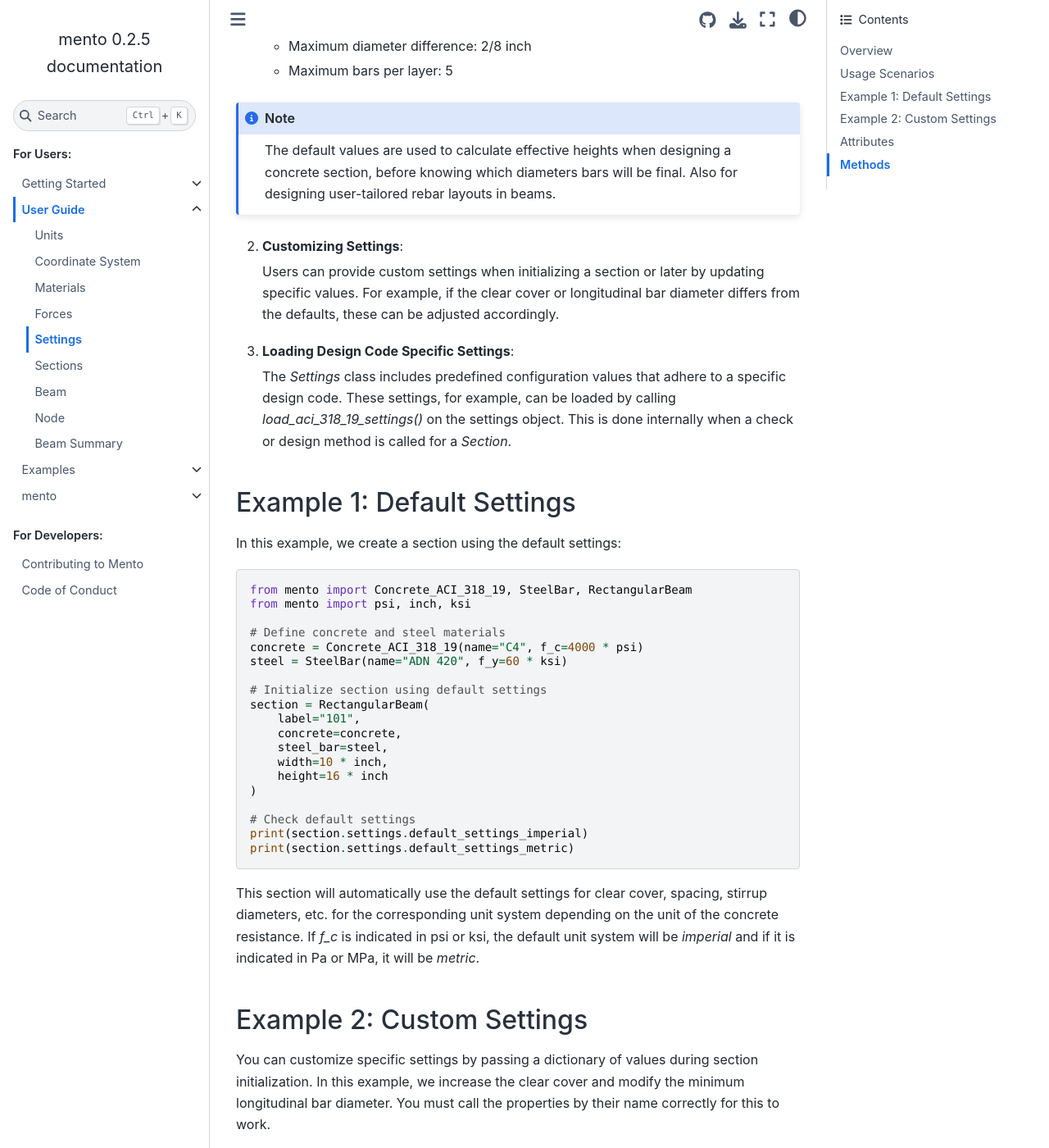
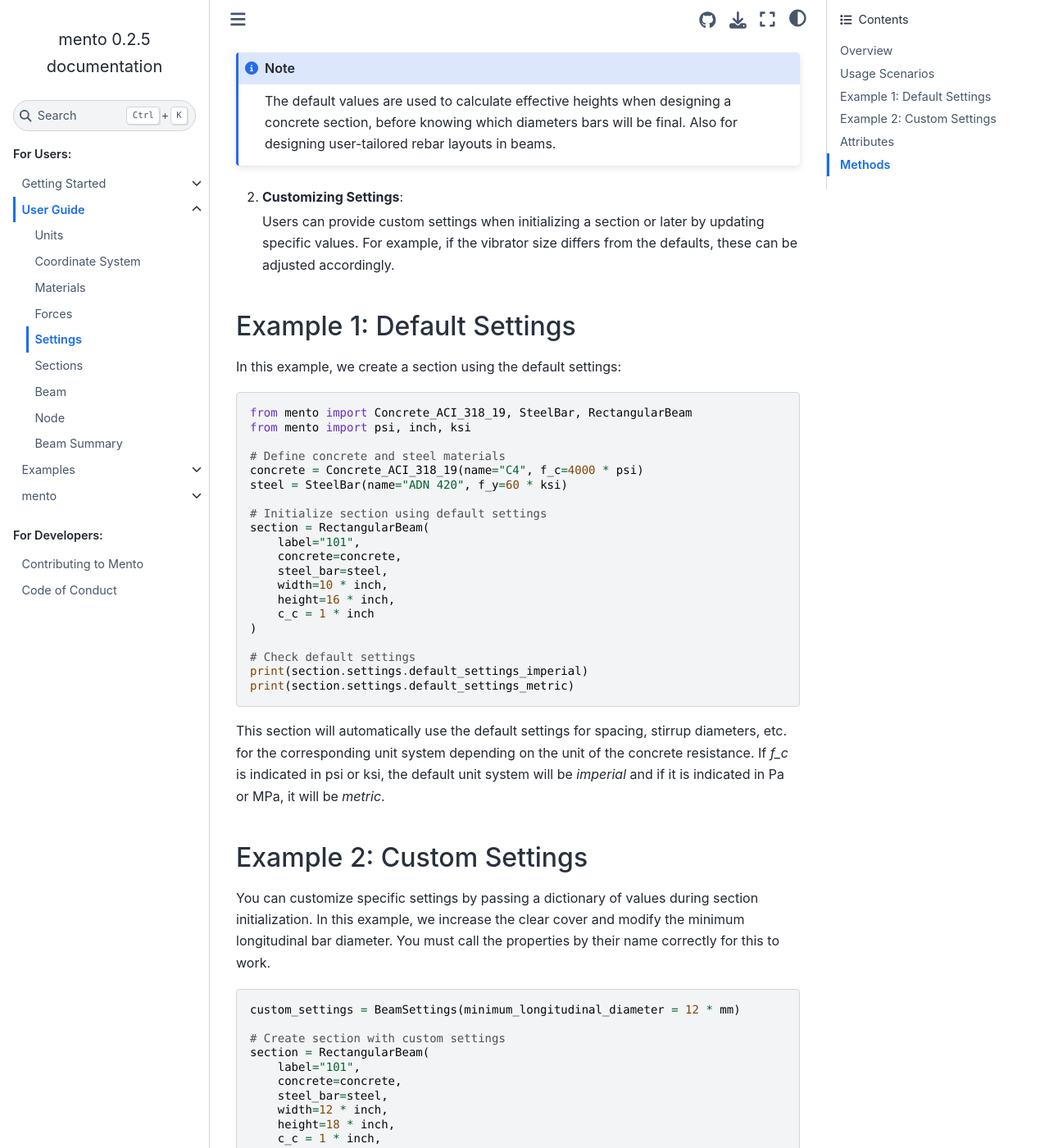
Before and after one commit to mihdicaballero/mento, a Sphinx documentation site: the page built from docs/source/user_guide/settings.rst, in a window 1280 px wide and 1400 px high, scrolled down 1389 px. Shown: the whole window at 82% size. Built offline with Sphinx 7.4.7 and the Sphinx Book theme 1.1.4, drawn with Linux system fonts in a browser that asks for light colours; some of the changed text lies outside the part shown.

Commit message:
Update beam docs with clear cover

```diff
--- a/docs/source/user_guide/beams.rst
+++ b/docs/source/user_guide/beams.rst
@@ -20,7 +20,7 @@
 1. Creating a Beam Object
 *************************
 
-To define a beam, you need to specify its geometry, material properties, and reinforcement.
+To define a beam, you need to specify its geometry, material properties, and clear cover.
 The `RectangularBeam` class is used for this purpose. If no custom settings are passed to the *Beam* object, it will take the default values.
 
 .. image:: ../_static/beam/beam.png
@@ -37,7 +37,7 @@
     steel = SteelBar(name="ADN 420", f_y=420*MPa)
 
     # Define beam geometry
-    beam = RectangularBeam(label="101", concrete=concrete, steel_bar=steel, width=20*cm, height=50*cm)
+    beam = RectangularBeam(label="101", concrete=concrete, steel_bar=steel, width=20*cm, height=50*cm, c_c = 2.5*cm)
 
 2. Setting Reinforcement
 ************************
--- a/docs/source/user_guide/materials.rst
+++ b/docs/source/user_guide/materials.rst
@@ -26,7 +26,7 @@
 Concrete properties depend in the design code selected. For example:
 
 * **Compressive strength (f_c)**: The characteristic strength of
-  concrete in compression for ACI, in MPa or psi units.
+  concrete in compression for any design code, in MPa or psi units.
 * **Density**: Concrete density (typically around 2500 kg/m³) for
   every code.
 * **Elastic Modulus (E_c or E_cm)**: Secant modulus of elasticity
--- a/docs/source/user_guide/node.rst
+++ b/docs/source/user_guide/node.rst
@@ -32,7 +32,7 @@
     # Defines materials and beam section
     conc  = Concrete_ACI_318_19(name="C25",f_c=25*MPa)
     steel = SteelBar(name="ADN 420", f_y=420*MPa)
-    beam  = RectangularBeam(label="101",concrete=conc,steel_bar=steel,width=20*cm, height=60*cm)
+    beam  = RectangularBeam(label="101",concrete=conc,steel_bar=steel,width=20*cm, height=60*cm, c_c=2.5*cm)
 
     # Define forces
     f1 = Forces(label='1.4D', V_z=50*kN, M_y=90*kNm)
--- a/docs/source/user_guide/settings.rst
+++ b/docs/source/user_guide/settings.rst
@@ -1,7 +1,7 @@
 Settings
 ==============
 
-The `Settings` class is used to define and manage configuration options
+The `BeamSettings` class is used to define and manage configuration options
 for structural sections such as beams.
 It holds default values for various parameters and allows users to
 modify these settings to suit specific design needs.
@@ -12,7 +12,7 @@
 --------
 
 When designing concrete elements, certain design parameters (e.g., clear
-cover, stirrup diameter) are commonly required. The `Settings` class
+cover, stirrup diameter) are commonly required. The `BeamSettings` class
 provides a structured way to define these parameters, ensuring consistency
 across sections while allowing flexibility for customization.
 
@@ -22,7 +22,7 @@
 - **Customization**: Users can override default settings with specific
   values for individual `Sections`.
 - **Integration with section classes**: Each structural `Section` object
-  has its own instance of `Settings`, allowing for unique configurations
+  has its own instance of `BeamSettings`, allowing for unique configurations
   per `Section`.
 
 Usage Scenarios
@@ -38,7 +38,6 @@
 
    **Default settings for metric system include**:
 
-   * Clear cover: 25 mm
    * Clear spacing: 20 mm
    * Stirrup diameter: 8 mm
    * Minimum longitudinal bar diameter: 8 mm
@@ -49,7 +48,6 @@
 
    **Default settings for imperial system include**:
 
-   * Clear cover: 1 inch
    * Clear spacing: 1 inch
    * Stirrup diameter: 3/8 inch
    * Minimum longitudinal bar diameter: 3/8 inch
@@ -66,16 +64,8 @@
 2. **Customizing Settings**:
 
    Users can provide custom settings when initializing a section or later by
-   updating specific values. For example, if the clear cover or longitudinal
-   bar diameter differs from the defaults, these can be adjusted accordingly.
-
-3. **Loading Design Code Specific Settings**:
-
-   The `Settings` class includes predefined configuration values that adhere
-   to a specific design code. These settings, for example, can be loaded
-   by calling `load_aci_318_19_settings()` on the settings object.
-   This is done internally when a check or design method is called for
-   a `Section`.
+   updating specific values. For example, if the vibrator size
+   differs from the defaults, these can be adjusted accordingly.
 
 Example 1: Default Settings
 ---------------------------
@@ -97,14 +87,15 @@
       concrete=concrete,
       steel_bar=steel,
       width=10 * inch,
-      height=16 * inch
+      height=16 * inch,
+      c_c = 1 * inch
   )
 
   # Check default settings
   print(section.settings.default_settings_imperial)
   print(section.settings.default_settings_metric)
 
-This section will automatically use the default settings for clear cover,
+This section will automatically use the default settings for
 spacing, stirrup diameters, etc. for the corresponding unit system depending on the unit of the concrete resistance.
 If `f_c` is indicated in psi or ksi, the default unit system will be `imperial` and if it is indicated in
 Pa or MPa, it will be `metric`.
@@ -119,7 +110,7 @@
 
 .. code-block:: python
 
-  custom_settings = {'clear_cover': 50 * mm, 'minimum_longitudinal_diameter': 12 * mm}
+  custom_settings = BeamSettings(minimum_longitudinal_diameter = 12 * mm)
 
   # Create section with custom settings
   section = RectangularBeam(
@@ -128,6 +119,7 @@
       steel_bar=steel,
       width=12 * inch,
       height=18 * inch,
+      c_c = 1 * inch,
       settings=custom_settings
   )
 
@@ -141,16 +133,11 @@
   as clear cover, spacing, stirrup diameter, etc. for imperial units.
 - **default_settings_metric**: Contains default design parameters such
   as clear cover, spacing, stirrup diameter, etc. for metric units.
-- **ACI_318_19_settings**: Contains ACI 318-19 specific settings
-  (e.g., reduction factors, minimum reinforcement considerations).
-- **EN_1992_2004_settings**: Contains EN 1992-1-1:2004 specific settings.
 - **settings**: Current instance settings, which can be a mix of
   defaults and user-defined values.
 
 Methods
 -------
 
-- **load_aci_318_19_settings()**: Loads the ACI 318-19 design settings.
-- **load_en_1992_2004_settings()**: Loads the EN 1992-1-1:2004 design settings.
 - **get_setting(key)**: Retrieves the value of a specific setting.
 - **set_setting(key, value)**: Sets the value of a specific setting.
```
Also changed, not shown: other parts of docs/source/user_guide/beams.rst (+1 -1 lines), docs/source/user_guide/beam_summary.rst (+7 -3 lines), docs/source/user_guide/sections.rst (+5 -17 lines).
